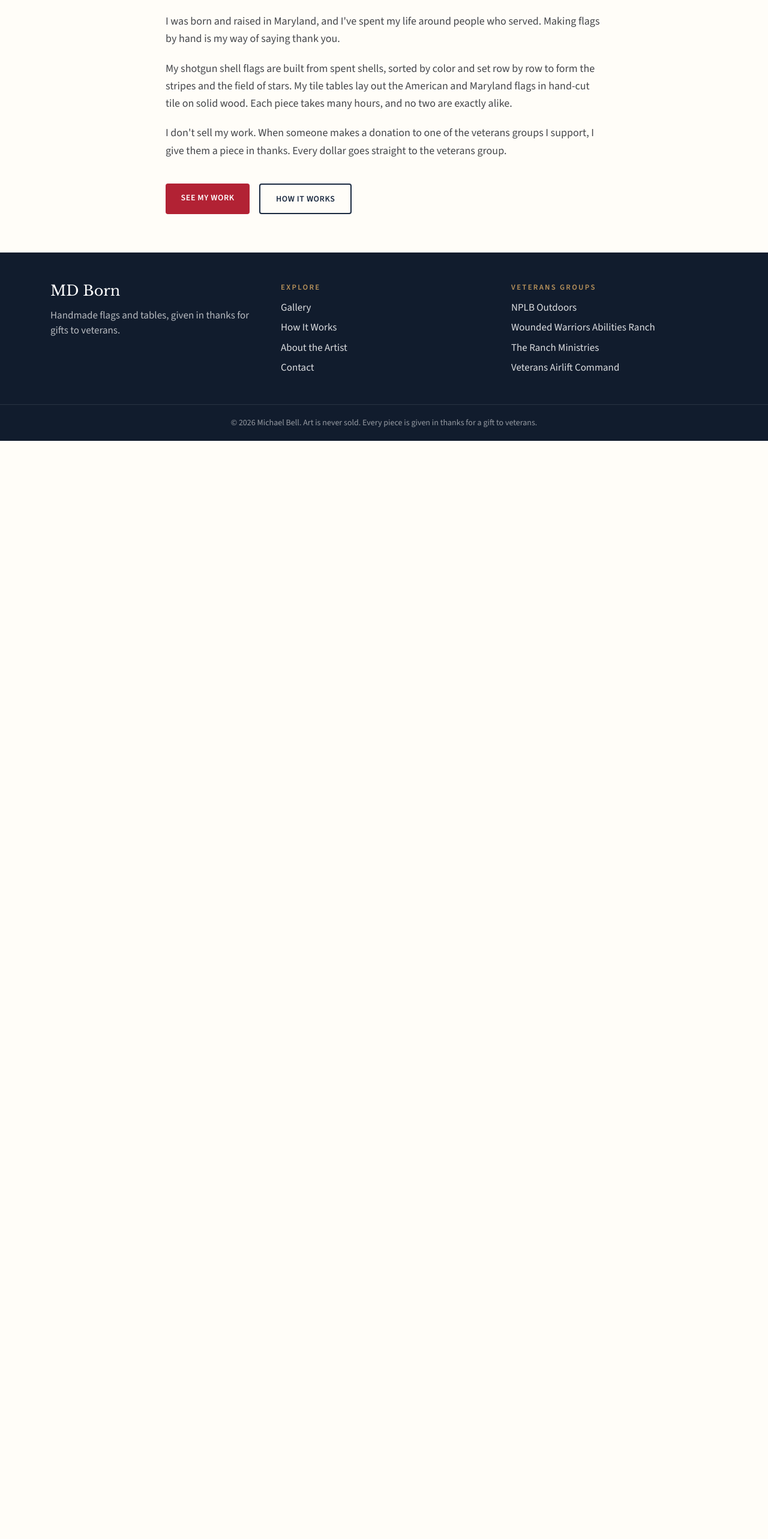
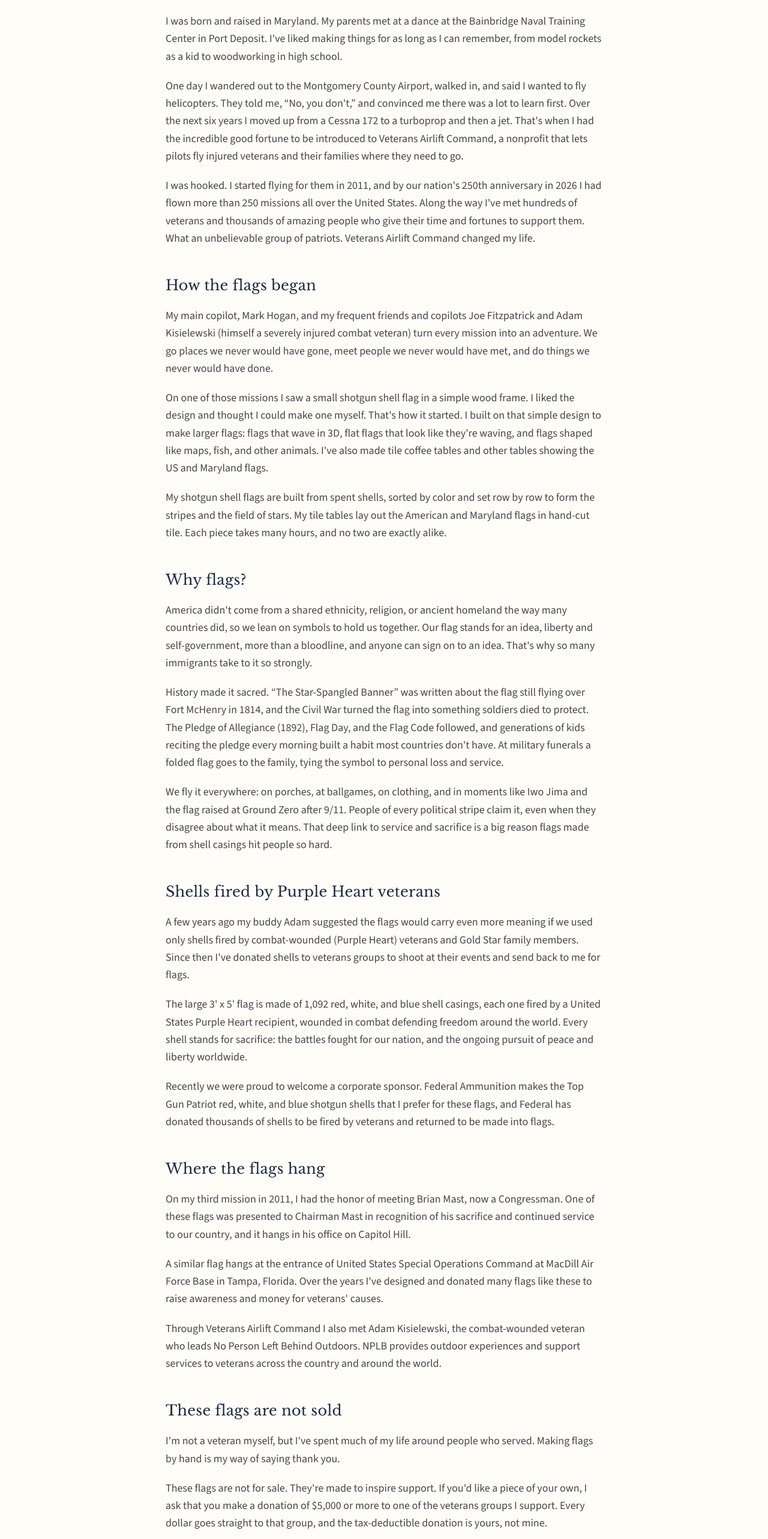
Before and after one commit to BellMichaelP/mdborn, a Next.js app: page /about in a window 1280 px wide. Shown: the part 220-2786 px from the top of the page at 60% size. Before the commit the page ends 955 px from the top, so only its background shows below. Built offline with nearby package versions, Linux system fonts and the light colour scheme.

Commit message:
Replace placeholder About page with Michael's story
Co-Authored-By: Claude Opus 5.5 <noreply@anthropic.com>
Claude-Session: https://claude.ai/code/session_01C4CpVktcciv1P6nykeJcBe

```diff
--- a/src/app/(site)/about/page.tsx
+++ b/src/app/(site)/about/page.tsx
@@ -4,26 +4,69 @@ import { site } from "@/lib/site";
 
 export const metadata: Metadata = { title: "About the Artist" };
 
-// TODO(Michael): replace with your own story and add a photo of you in the workshop.
+const sections: { heading?: string; paragraphs: string[] }[] = [
+  {
+    paragraphs: [
+      "I was born and raised in Maryland. My parents met at a dance at the Bainbridge Naval Training Center in Port Deposit. I've liked making things for as long as I can remember, from model rockets as a kid to woodworking in high school.",
+      "One day I wandered out to the Montgomery County Airport, walked in, and said I wanted to fly helicopters. They told me, “No, you don't,” and convinced me there was a lot to learn first. Over the next six years I moved up from a Cessna 172 to a turboprop and then a jet. That's when I had the incredible good fortune to be introduced to Veterans Airlift Command, a nonprofit that lets pilots fly injured veterans and their families where they need to go.",
+      "I was hooked. I started flying for them in 2011, and by our nation's 250th anniversary in 2026 I had flown more than 250 missions all over the United States. Along the way I've met hundreds of veterans and thousands of amazing people who give their time and fortunes to support them. What an unbelievable group of patriots. Veterans Airlift Command changed my life.",
+    ],
+  },
+  {
+    heading: "How the flags began",
+    paragraphs: [
+      "My main copilot, Mark Hogan, and my frequent friends and copilots Joe Fitzpatrick and Adam Kisielewski (himself a severely injured combat veteran) turn every mission into an adventure. We go places we never would have gone, meet people we never would have met, and do things we never would have done.",
+      "On one of those missions I saw a small shotgun shell flag in a simple wood frame. I liked the design and thought I could make one myself. That's how it started. I built on that simple design to make larger flags: flags that wave in 3D, flat flags that look like they're waving, and flags shaped like maps, fish, and other animals. I've also made tile coffee tables and other tables showing the US and Maryland flags.",
+      "My shotgun shell flags are built from spent shells, sorted by color and set row by row to form the stripes and the field of stars. My tile tables lay out the American and Maryland flags in hand-cut tile. Each piece takes many hours, and no two are exactly alike.",
+    ],
+  },
+  {
+    heading: "Why flags?",
+    paragraphs: [
+      "America didn't come from a shared ethnicity, religion, or ancient homeland the way many countries did, so we lean on symbols to hold us together. Our flag stands for an idea, liberty and self-government, more than a bloodline, and anyone can sign on to an idea. That's why so many immigrants take to it so strongly.",
+      "History made it sacred. “The Star-Spangled Banner” was written about the flag still flying over Fort McHenry in 1814, and the Civil War turned the flag into something soldiers died to protect. The Pledge of Allegiance (1892), Flag Day, and the Flag Code followed, and generations of kids reciting the pledge every morning built a habit most countries don't have. At military funerals a folded flag goes to the family, tying the symbol to personal loss and service.",
+      "We fly it everywhere: on porches, at ballgames, on clothing, and in moments like Iwo Jima and the flag raised at Ground Zero after 9/11. People of every political stripe claim it, even when they disagree about what it means. That deep link to service and sacrifice is a big reason flags made from shell casings hit people so hard.",
+    ],
+  },
+  {
+    heading: "Shells fired by Purple Heart veterans",
+    paragraphs: [
+      "A few years ago my buddy Adam suggested the flags would carry even more meaning if we used only shells fired by combat-wounded (Purple Heart) veterans and Gold Star family members. Since then I've donated shells to veterans groups to shoot at their events and send back to me for flags.",
+      "The large 3' x 5' flag is made of 1,092 red, white, and blue shell casings, each one fired by a United States Purple Heart recipient, wounded in combat defending freedom around the world. Every shell stands for sacrifice: the battles fought for our nation, and the ongoing pursuit of peace and liberty worldwide.",
+      "Recently we were proud to welcome a corporate sponsor. Federal Ammunition makes the Top Gun Patriot red, white, and blue shotgun shells that I prefer for these flags, and Federal has donated thousands of shells to be fired by veterans and returned to be made into flags.",
+    ],
+  },
+  {
+    heading: "Where the flags hang",
+    paragraphs: [
+      "On my third mission in 2011, I had the honor of meeting Brian Mast, now a Congressman. One of these flags was presented to Chairman Mast in recognition of his sacrifice and continued service to our country, and it hangs in his office on Capitol Hill.",
+      "A similar flag hangs at the entrance of United States Special Operations Command at MacDill Air Force Base in Tampa, Florida. Over the years I've designed and donated many flags like these to raise awareness and money for veterans' causes.",
+      "Through Veterans Airlift Command I also met Adam Kisielewski, the combat-wounded veteran who leads No Person Left Behind Outdoors. NPLB provides outdoor experiences and support services to veterans across the country and around the world.",
+    ],
+  },
+  {
+    heading: "These flags are not sold",
+    paragraphs: [
+      "I'm not a veteran myself, but I've spent much of my life around people who served. Making flags by hand is my way of saying thank you.",
+      "These flags are not for sale. They're made to inspire support. If you'd like a piece of your own, I ask that you make a donation of $5,000 or more to one of the veterans groups I support. Every dollar goes straight to that group, and the tax-deductible donation is yours, not mine.",
+    ],
+  },
+];
+
 export default function AboutPage() {
   return (
     <div className="mx-auto max-w-3xl px-5 py-16">
       <p className="eyebrow">About the Artist</p>
       <h1 className="mt-2 text-4xl text-navy">{site.artist}</h1>
-      <div className="mt-8 space-y-5 text-lg leading-relaxed text-ink/85">
-        <p>
-          I was born and raised in Maryland, and I&apos;ve spent my life around people who served. Making flags by hand
-          is my way of saying thank you.
-        </p>
-        <p>
-          My shotgun shell flags are built from spent shells, sorted by color and set row by row to form the stripes
-          and the field of stars. My tile tables lay out the American and Maryland flags in hand-cut tile on solid wood.
-          Each piece takes many hours, and no two are exactly alike.
-        </p>
-        <p>
-          I don&apos;t sell my work. When someone makes a donation to one of the veterans groups I support, I give
-          them a piece in thanks. Every dollar goes straight to the veterans group.
-        </p>
+      <div className="mt-8 text-lg leading-relaxed text-ink/85">
+        {sections.map((section, i) => (
+          <section key={i} className={i === 0 ? "space-y-5" : "mt-12 space-y-5"}>
+            {section.heading && <h2 className="text-2xl text-navy">{section.heading}</h2>}
+            {section.paragraphs.map((p, j) => (
+              <p key={j}>{p}</p>
+            ))}
+          </section>
+        ))}
       </div>
       <div className="mt-10 flex flex-wrap gap-4">
         <Link href="/gallery" className="btn btn-red">See My Work</Link>
```
